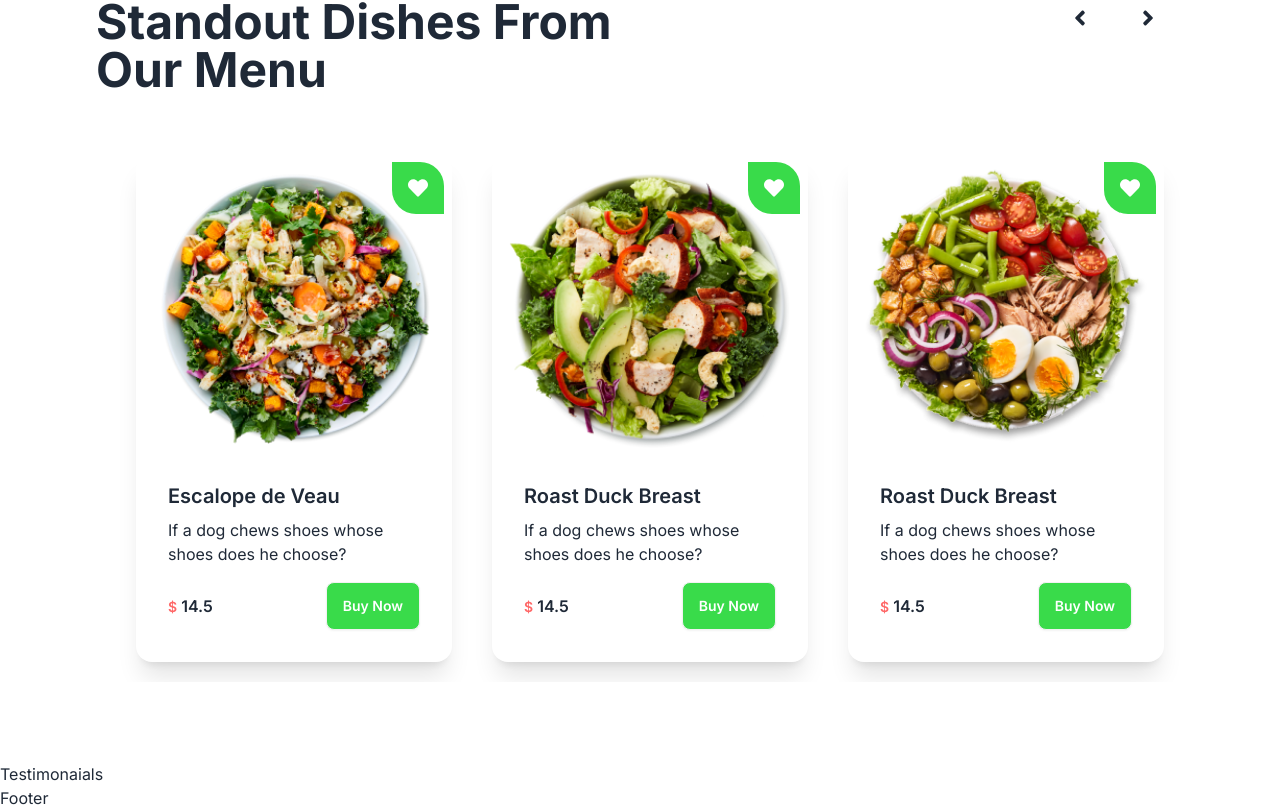
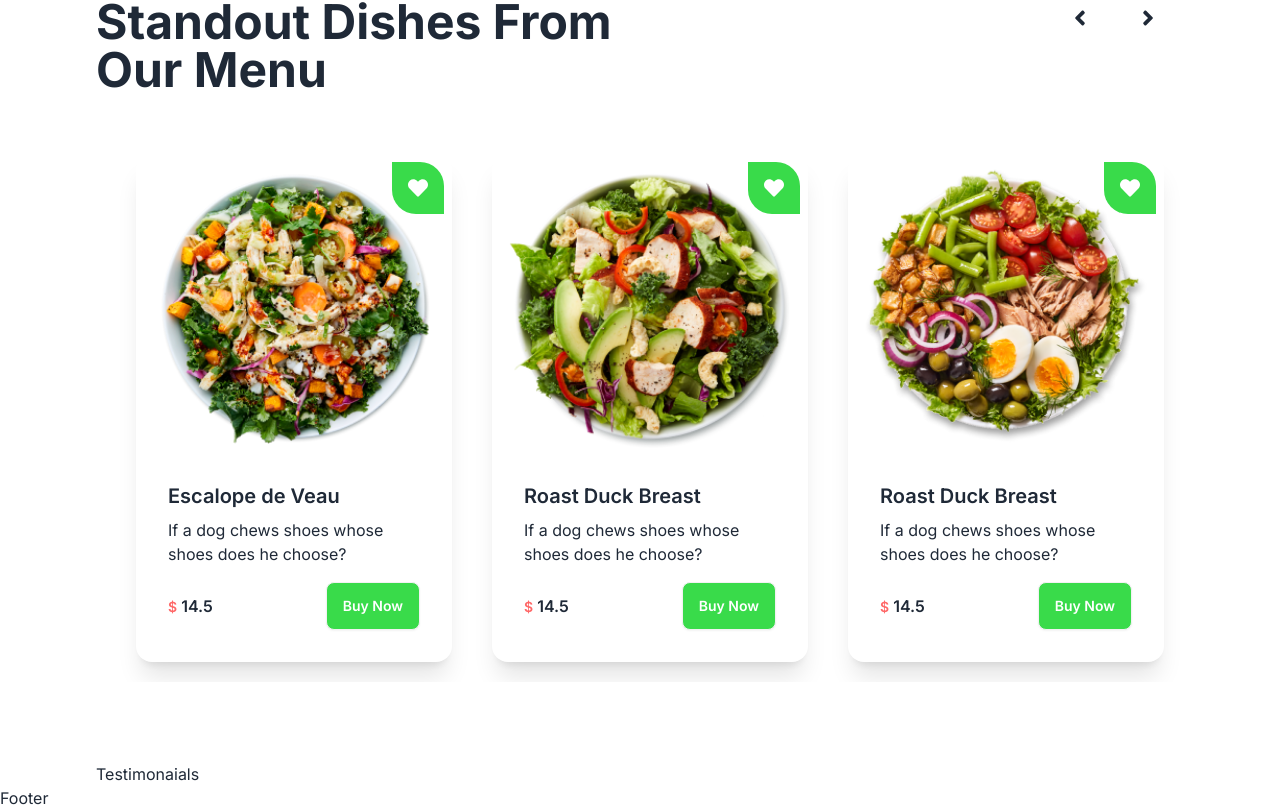
Before and after one commit to mehedihasan924/MERN-Ecommerce-Fontend, a React (Vite) app: page / in a window 1280 px wide. Shown: the part 1379-2189 px from the top of the page. Built offline with nearby package versions, Linux system fonts and the light colour scheme.

Commit message:
added some code

```diff
--- a/src/Component/CategoryCards/CategoryCards.jsx
+++ b/src/Component/CategoryCards/CategoryCards.jsx
@@ -24,7 +24,7 @@ const CategoryCards = ({item}) => {
               </figure>
           </Link>
         <div className="card-body">
-              <h2 className="card-title">{item.name}</h2>
+               <Link to={`/menu/${item._id}`}> <h2 className="card-title">{item.name}</h2></Link>
             <p>If a dog chews shoes whose shoes does he choose?</p>
               <div className="card-actions justify-between items-center mt-2">
                   <h5 className='font-semibold'> <span className='text-sm text-red'>$</span> {item.price}</h5>
--- a/src/Component/Tetimonials/Testimonial.jsx
+++ b/src/Component/Tetimonials/Testimonial.jsx
@@ -2,7 +2,7 @@ import React from 'react'
 
 const Testimonial = () => {
   return (
-    <div>
+    <div className='max-w-screen-2xl lg:px-24 container'>
         <h1>Testimonaials</h1>
    </div>
   )
--- a/src/Page/Home/Home.jsx
+++ b/src/Page/Home/Home.jsx
@@ -3,6 +3,7 @@ import Banner from '../../Component/Banner/Banner'
 import Categories from '../../Component/Cetagories/Categories'
 import Specialdishes from '../../Component/SpecialDishes/Specialdishes'
 import Testimonial from '../../Component/Tetimonials/Testimonial'
+
 
 
 const Home = () => {
```
